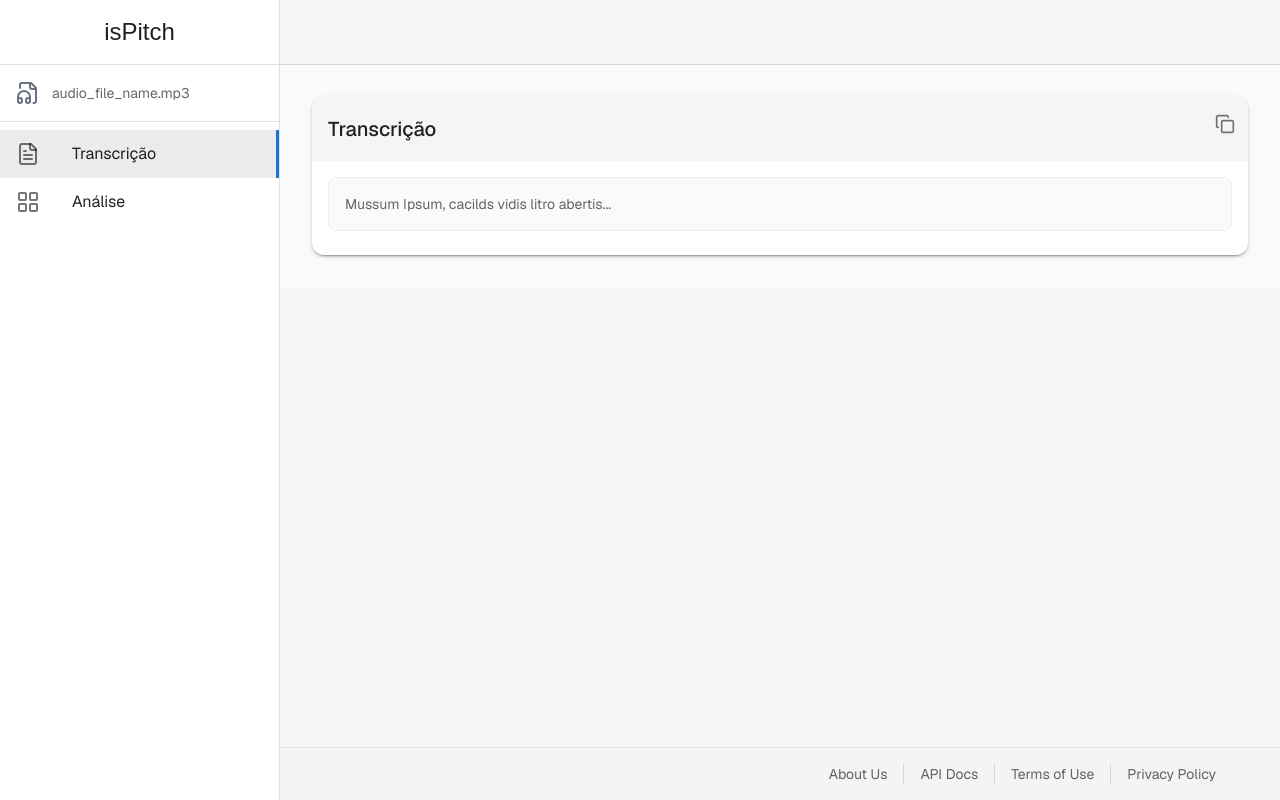
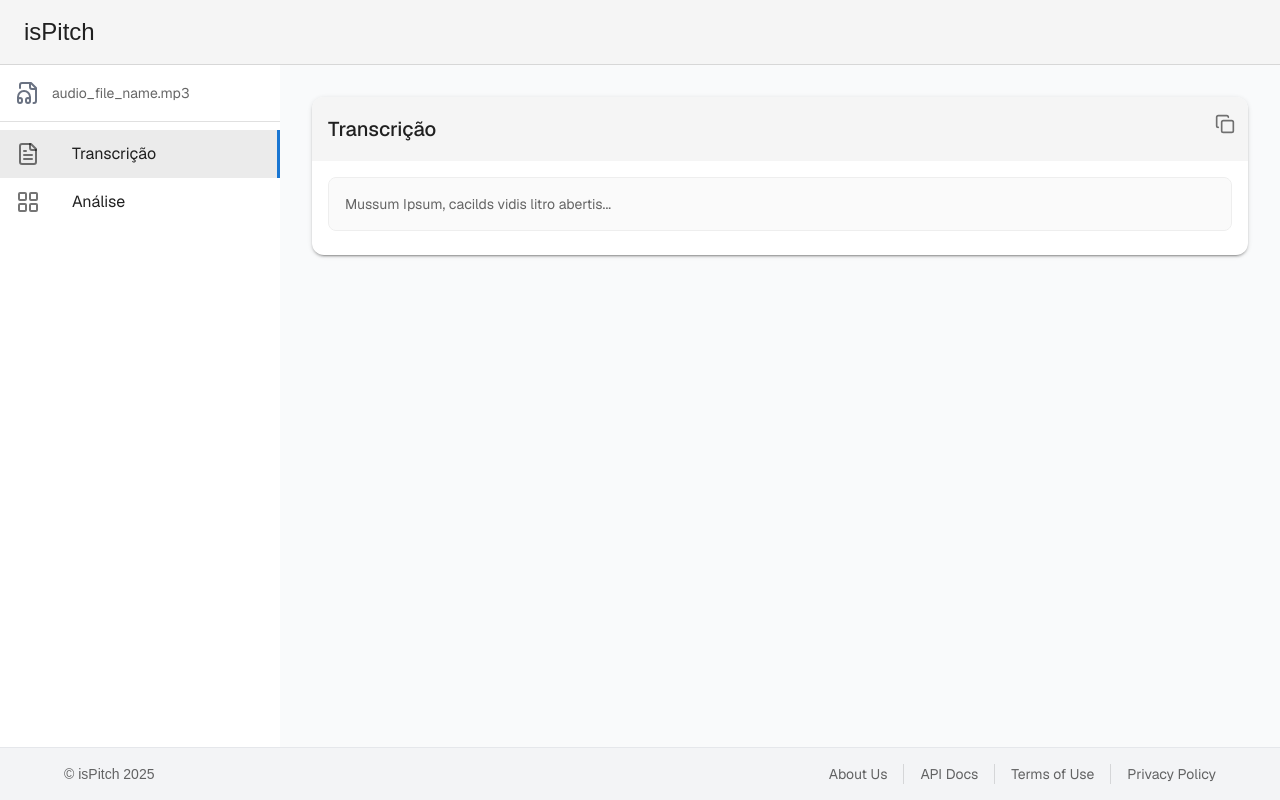
Before and after one commit to Oratur/isPitch, a Next.js app in the folder frontend/: page /analysis/1 in a window 1280 px wide. Built offline with nearby package versions, Linux system fonts and the light colour scheme; a web font is replaced by a local one; what @mui/material-nextjs would draw is missing.

Commit message:
feat: implement AnalysisLayout and refactor analysis page to utilize new layout component

```diff
--- a/frontend/src/app/(public)/analysis/[id]/layout.tsx
+++ /dev/null
@@ -1,46 +0,0 @@
-
-import { AnalysisSidebar } from '@/components/layouts/AnalysisSideBar';
-import { Box } from '@mui/material';
-import { notFound } from 'next/navigation';
-import { cache } from 'react';
-
-// --- Mock de Dados ---
-export const getAnalysisData = cache(async (id: string) => {
-  console.log(`Buscando dados para o ID: ${id}`);
-  if (id === 'not-found') return null;
-  return {
-    id,
-    fileName: 'audio_file_name.mp3',
-    transcription: 'Mussum Ipsum, cacilds vidis litro abertis...',
-    analytics: [
-      { id: 'metric1', title: 'Análise de Sentimento' },
-      { id: 'metric2', title: 'Densidade de Palavras-chave' },
-      { id: 'metric3', title: 'Tópicos Principais' },
-    ],
-  };
-});
-
-interface AnalysisLayoutProps {
-  children: React.ReactNode;
-  params: { id: string };
-}
-
-export default async function AnalysisLayout({ children, params }: AnalysisLayoutProps) {
-  const data = await getAnalysisData(params.id);
-
-  if (!data) {
-    notFound();
-  }
-
-  return (
-    <Box className="flex flex-1 h-full">
-      <AnalysisSidebar
-        fileName={data.fileName}
-        basePath={`/analysis/${params.id}`}
-      />
-      <main className="flex-1 p-4 sm:p-6 lg:p-8 bg-gray-50 overflow-y-auto">
-        {children}
-      </main>
-    </Box>
-  );
-}
--- a/frontend/src/app/(public)/analysis/[id]/page.tsx
+++ b/frontend/src/app/(public)/analysis/[id]/page.tsx
@@ -1,8 +1,25 @@
 import { Grid } from '@mui/material';
 import { notFound } from 'next/navigation';
+import { cache } from 'react';
 import { AnalyticsCard } from '@/components/features/AnalyticsCard';
 import { TranscriptionCard } from '@/components/features/TranscriptionCard';
-import { getAnalysisData } from './layout'; // ✅ Importa a função do novo layout
+import { AnalysisLayout } from '@/components/layouts/AnalysisLayout'; // ✅ Importa o novo componente de layout
+
+// --- Mock de Dados ---
+const getAnalysisData = cache(async (id: string) => {
+  console.log(`Buscando dados para o ID: ${id}`);
+  if (id === 'not-found') return null;
+  return {
+    id,
+    fileName: 'audio_file_name.mp3',
+    transcription: 'Mussum Ipsum, cacilds vidis litro abertis...',
+    analytics: [
+      { id: 'metric1', title: 'Análise de Sentimento' },
+      { id: 'metric2', title: 'Densidade de Palavras-chave' },
+      { id: 'metric3', title: 'Tópicos Principais' },
+    ],
+  };
+});
 
 interface AnalysisPageProps {
   params: { id: string };
@@ -10,16 +27,22 @@ interface AnalysisPageProps {
 }
 
 export default async function AnalysisPage({ params, searchParams }: AnalysisPageProps) {
-  const currentView = searchParams.view || 'transcription';
-
   const data = await getAnalysisData(params.id);
 
   if (!data) {
     notFound();
   }
 
-  if (currentView === 'analytics') {
+  const currentView = searchParams.view || 'transcription';
+
   return (
+    // ✅ A página agora se envolve com o AnalysisLayout
+    <AnalysisLayout data={data}>
+      {/*
+        O conteúdo abaixo será passado como `children` para o AnalysisLayout
+        e renderizado dentro da tag <main> dele.
+      */}
+      {currentView === 'analytics' ? (
         <Grid container spacing={4}>
           {data.analytics.map((metric) => (
             <Grid size={{xs: 12, lg: 6, xl: 4}} key={metric.id}>
@@ -31,10 +54,9 @@ export default async function AnalysisPage({ params, searchParams }: AnalysisPag
             </Grid>
           ))}
         </Grid>
+      ) : (
+        <TranscriptionCard transcriptionText={data.transcription} />
+      )}
+    </AnalysisLayout>
   );
 }
-
-  return (
-    <TranscriptionCard transcriptionText={data.transcription} />
-  );
-}
--- a/frontend/src/app/layout.tsx
+++ b/frontend/src/app/layout.tsx
@@ -41,7 +41,7 @@ export default function RootLayout({
             <CssBaseline />
             <div className='flex flex-col min-h-screen'>
               <Header/>
-              <main className='flex-grow'>
+              <main className='flex-grow flex flex-col'>
                 {children}
               </main>
               <Footer/>
--- /dev/null
+++ b/frontend/src/components/layouts/AnalysisLayout.tsx
@@ -0,0 +1,26 @@
+import { Box } from '@mui/material';
+import { AnalysisSidebar } from './AnalysisSideBar';
+
+interface AnalysisData {
+  id: string;
+  fileName: string;
+}
+
+interface AnalysisLayoutProps {
+  children: React.ReactNode;
+  data: AnalysisData;
+}
+
+export function AnalysisLayout({ children, data }: AnalysisLayoutProps) {
+  return (
+    <Box className="flex flex-1 h-full">
+      <AnalysisSidebar
+        fileName={data.fileName}
+        basePath={`/analysis/${data.id}`}
+      />
+      <main className="flex-1 p-4 sm:p-6 lg:p-8 bg-gray-50 overflow-y-auto">
+        {children}
+      </main>
+    </Box>
+  );
+}
--- a/frontend/src/components/layouts/AnalysisSideBar.tsx
+++ b/frontend/src/components/layouts/AnalysisSideBar.tsx
@@ -1,16 +1,15 @@
 'use client';
 
-import { Box, Divider, Drawer, List, ListItem, ListItemButton, ListItemIcon, ListItemText, Toolbar, Typography } from '@mui/material';
+import { Box, Divider, Drawer, List, ListItem, ListItemButton, ListItemIcon, ListItemText, Typography } from '@mui/material';
 import { FileAudio, FileText, LayoutGrid } from 'lucide-react';
 import Link from 'next/link';
 import { useSearchParams } from 'next/navigation';
-import { Logo } from './Logo';
 
 const DRAWER_WIDTH = 280;
 
 interface AnalysisSidebarProps {
   fileName: string;
-  basePath: string; // ex: /analysis/123
+  basePath: string;
 }
 
 export function AnalysisSidebar({ fileName, basePath }: AnalysisSidebarProps) {
@@ -22,23 +21,27 @@ export function AnalysisSidebar({ fileName, basePath }: AnalysisSidebarProps) {
     { text: 'Análise', icon: <LayoutGrid />, view: 'analytics' },
   ];
 
-  const drawerContent = (
-    <div>
-      <Toolbar sx={{ justifyContent: 'center', py: 2 }}>
-        <Logo/>
-      </Toolbar>
-
-      <Divider />
-
+  return (
+    <Drawer
+      variant="permanent"
+      sx={{
+        width: DRAWER_WIDTH,
+        flexShrink: 0,
+        ['& .MuiDrawer-paper']: {
+          width: DRAWER_WIDTH,
+          boxSizing: 'border-box',
+          position: 'relative',
+          borderRight: 'none',
+        },
+      }}
+    >
       <Box sx={{ p: 2, display: 'flex', alignItems: 'center', gap: 1.5 }}>
         <FileAudio className="text-gray-500" />
         <Typography variant="body2" color="text.secondary" noWrap>
           {fileName}
         </Typography>
       </Box>
-
       <Divider />
-
       <List>
         {navItems.map((item) => (
           <ListItem key={item.text} disablePadding>
@@ -63,23 +66,6 @@ export function AnalysisSidebar({ fileName, basePath }: AnalysisSidebarProps) {
           </ListItem>
         ))}
       </List>
-    </div>
-  );
-
-  return (
-    <Drawer
-      variant="permanent"
-      sx={{
-        width: DRAWER_WIDTH,
-        flexShrink: 0,
-        ['& .MuiDrawer-paper']: {
-          width: DRAWER_WIDTH,
-          boxSizing: 'border-box',
-          borderRight: '1px solid rgba(0, 0, 0, 0.12)'
-        },
-      }}
-    >
-      {drawerContent}
     </Drawer>
   );
 }
```
Lines whose indentation alone changed are shown as unchanged.
